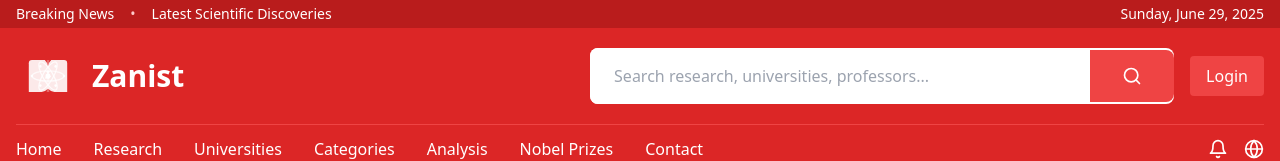
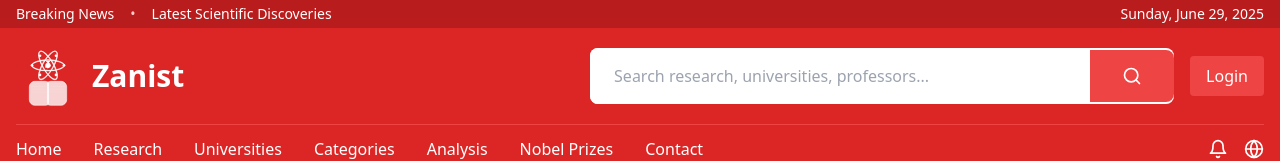
Before and after one commit to xiaizen/zanist2, a React (Vite) app: page / in a window 1280 px wide. Shown: the top 161 px of the page. Built offline with nearby package versions, Linux system fonts and the light colour scheme.

Commit message:
Update Zanist Logo to Match Provided Design

```diff
--- a/src/components/ZanistLogo.tsx
+++ b/src/components/ZanistLogo.tsx
@@ -35,44 +35,62 @@ const ZanistLogo: React.FC<ZanistLogoProps> = ({
 
   return (
     <div className={`flex items-center space-x-3 ${className}`}>
-      {/* Zanist Logo - Atomic Book Design from provided image */}
+      {/* Zanist Logo - Recreated from provided image */}
       <div className={`${sizeClasses[size]} ${colorClasses[color]} relative`}>
-        <svg viewBox="0 0 100 100" fill="currentColor" className="w-full h-full">
-          {/* Open Book Base */}
-          <path d="M20 75 L20 30 Q20 25 25 25 L45 25 Q50 30 50 35 L50 70 Q45 75 40 75 L25 75 Q20 75 20 75 Z"
-                fillOpacity="0.9" />
-          <path d="M80 75 L80 30 Q80 25 75 25 L55 25 Q50 30 50 35 L50 70 Q55 75 60 75 L75 75 Q80 75 80 75 Z"
-                fillOpacity="0.9" />
+        <svg viewBox="0 0 120 120" fill="currentColor" className="w-full h-full">
+          {/* Open Book at Bottom */}
+          <g transform="translate(0, 45)">
+            {/* Left page */}
+            <path d="M25 35 C25 30, 30 25, 35 25 L55 25 C58 25, 60 27, 60 30 L60 65 C60 68, 58 70, 55 70 L35 70 C30 70, 25 65, 25 60 Z"
+                  fill="currentColor" fillOpacity="0.8" stroke="currentColor" strokeWidth="1"/>
 
-          {/* Book Spine */}
-          <path d="M48 25 L48 75 L52 75 L52 25 Z" fillOpacity="0.3" />
+            {/* Right page */}
+            <path d="M95 35 C95 30, 90 25, 85 25 L65 25 C62 25, 60 27, 60 30 L60 65 C60 68, 62 70, 65 70 L85 70 C90 70, 95 65, 95 60 Z"
+                  fill="currentColor" fillOpacity="0.8" stroke="currentColor" strokeWidth="1"/>
 
-          {/* Atomic Structure - Multiple Electron Orbits */}
-          {/* Orbit 1 - Horizontal */}
-          <ellipse cx="50" cy="50" rx="25" ry="8" fill="none" stroke="currentColor" strokeWidth="2" opacity="0.8"/>
+            {/* Book spine/binding */}
+            <rect x="58" y="25" width="4" height="45" fill="currentColor" fillOpacity="0.6"/>
 
-          {/* Orbit 2 - 60 degrees */}
-          <ellipse cx="50" cy="50" rx="25" ry="8" fill="none" stroke="currentColor" strokeWidth="2" opacity="0.8"
-                   transform="rotate(60 50 50)"/>
+            {/* Book pages lines */}
+            <line x1="30" y1="35" x2="55" y2="35" stroke="currentColor" strokeWidth="0.5" opacity="0.4"/>
+            <line x1="30" y1="40" x2="55" y2="40" stroke="currentColor" strokeWidth="0.5" opacity="0.4"/>
+            <line x1="30" y1="45" x2="55" y2="45" stroke="currentColor" strokeWidth="0.5" opacity="0.4"/>
+            <line x1="65" y1="35" x2="90" y2="35" stroke="currentColor" strokeWidth="0.5" opacity="0.4"/>
+            <line x1="65" y1="40" x2="90" y2="40" stroke="currentColor" strokeWidth="0.5" opacity="0.4"/>
+            <line x1="65" y1="45" x2="90" y2="45" stroke="currentColor" strokeWidth="0.5" opacity="0.4"/>
+          </g>
 
-          {/* Orbit 3 - 120 degrees */}
-          <ellipse cx="50" cy="50" rx="25" ry="8" fill="none" stroke="currentColor" strokeWidth="2" opacity="0.8"
-                   transform="rotate(120 50 50)"/>
+          {/* Atomic Structure Above Book */}
+          <g transform="translate(0, -10)">
+            {/* Electron Orbit 1 - Horizontal ellipse */}
+            <ellipse cx="60" cy="50" rx="30" ry="10"
+                     fill="none" stroke="currentColor" strokeWidth="2.5" opacity="0.9"/>
 
-          {/* Central Nucleus */}
-          <circle cx="50" cy="50" r="4" fill="currentColor"/>
+            {/* Electron Orbit 2 - Tilted left */}
+            <ellipse cx="60" cy="50" rx="30" ry="10"
+                     fill="none" stroke="currentColor" strokeWidth="2.5" opacity="0.9"
+                     transform="rotate(-60 60 50)"/>
 
-          {/* Lightning/Energy Symbol in Center */}
-          <path d="M47 42 L53 42 L49 50 L55 50 L45 62 L51 54 L45 54 L49 46 Z"
-                fill="currentColor" opacity="0.9"/>
+            {/* Electron Orbit 3 - Tilted right */}
+            <ellipse cx="60" cy="50" rx="30" ry="10"
+                     fill="none" stroke="currentColor" strokeWidth="2.5" opacity="0.9"
+                     transform="rotate(60 60 50)"/>
 
-          {/* Electrons on Orbits */}
-          <circle cx="75" cy="50" r="2" fill="currentColor"/>
-          <circle cx="25" cy="50" r="2" fill="currentColor"/>
-          <circle cx="62" cy="35" r="2" fill="currentColor"/>
-          <circle cx="38" cy="65" r="2" fill="currentColor"/>
-          <circle cx="62" cy="65" r="2" fill="currentColor"/>
-          <circle cx="38" cy="35" r="2" fill="currentColor"/>
+            {/* Central Nucleus */}
+            <circle cx="60" cy="50" r="5" fill="currentColor"/>
+
+            {/* Lightning Bolt in Center */}
+            <path d="M56 42 L64 42 L59 50 L66 50 L54 62 L61 54 L54 54 L59 46 Z"
+                  fill="currentColor" opacity="1"/>
+
+            {/* Electrons on orbits */}
+            <circle cx="90" cy="50" r="2.5" fill="currentColor"/>
+            <circle cx="30" cy="50" r="2.5" fill="currentColor"/>
+            <circle cx="75" cy="32" r="2.5" fill="currentColor"/>
+            <circle cx="45" cy="68" r="2.5" fill="currentColor"/>
+            <circle cx="75" cy="68" r="2.5" fill="currentColor"/>
+            <circle cx="45" cy="32" r="2.5" fill="currentColor"/>
+          </g>
         </svg>
       </div>
 
```
